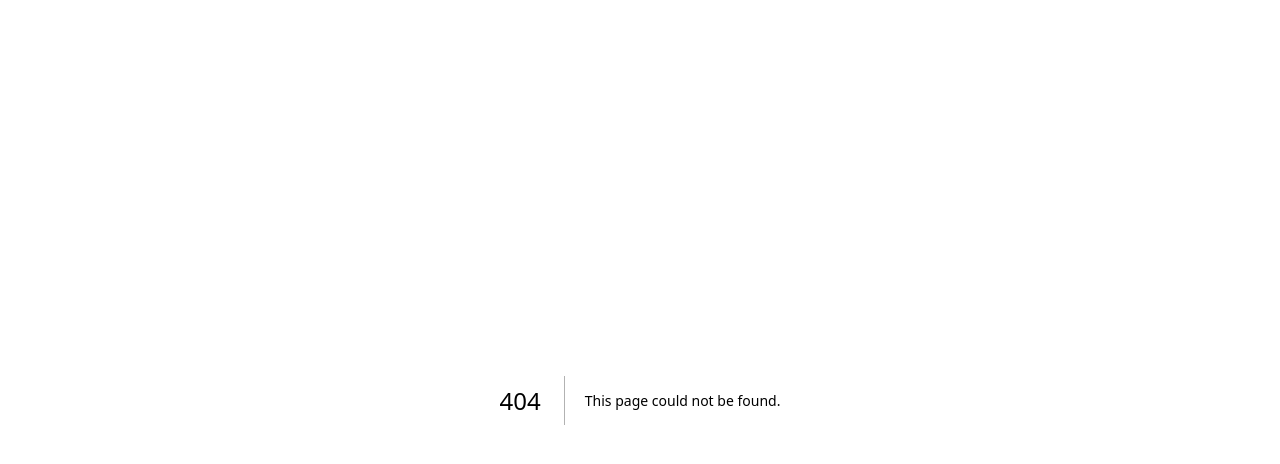
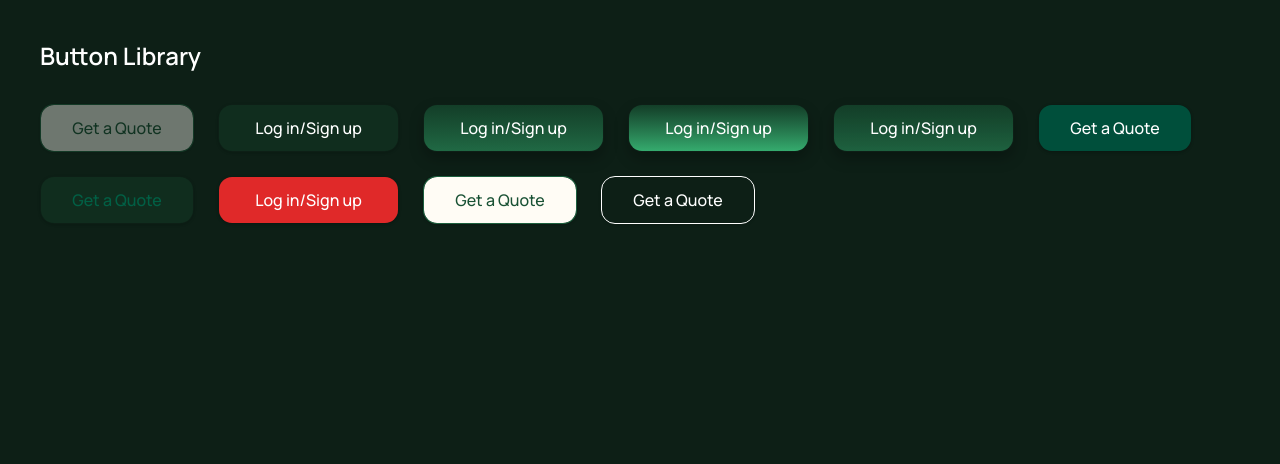
Before and after one commit to sushanka719/LawnLove-Frontend, a Next.js app: page /buttons in a window 1280 px wide. Before the commit this address had no page. Shown: the top 464 px of the page. Built offline with nearby package versions, Linux system fonts and the light colour scheme.

Commit message:
feat: rename button exports and add /buttons showcase page
- Rename component/variant exports per file to avoid naming collisions
- Add components/button/index.ts barrel file
- Rename whitetxt&border.tsx -> white-txt-border.tsx
- Add app/buttons page to preview all button variants

```diff
--- /dev/null
+++ b/app/buttons/page.tsx
@@ -0,0 +1,33 @@
+// app/buttons/page.tsx
+import {
+  AllWhiteButton,
+  BigFadedButton,
+  BigGradientDarkButton,
+  BigGradientLightButton,
+  BigNormalGreenButton,
+  GreenButton,
+  LightGreenButton,
+  RedBgButton,
+  WhiteBgButton,
+  WhiteTxtBorderButton,
+} from "@/components/button";
+
+export default function ButtonsPage() {
+  return (
+    <div className="min-h-screen bg-[#0d1f16] p-10">
+      <h1 className="mb-8 text-2xl font-semibold text-white">Button Library</h1>
+      <div className="flex flex-wrap items-center gap-6">
+        <AllWhiteButton>Get a Quote</AllWhiteButton>
+        <BigFadedButton>Log in/Sign up</BigFadedButton>
+        <BigGradientDarkButton>Log in/Sign up</BigGradientDarkButton>
+        <BigGradientLightButton>Log in/Sign up</BigGradientLightButton>
+        <BigNormalGreenButton>Log in/Sign up</BigNormalGreenButton>
+        <GreenButton>Get a Quote</GreenButton>
+        <LightGreenButton>Get a Quote</LightGreenButton>
+        <RedBgButton>Log in/Sign up</RedBgButton>
+        <WhiteBgButton>Get a Quote</WhiteBgButton>
+        <WhiteTxtBorderButton>Get a Quote</WhiteTxtBorderButton>
+      </div>
+    </div>
+  );
+}
--- a/components/button/all-white.tsx
+++ b/components/button/all-white.tsx
@@ -3,7 +3,7 @@ import { cva, type VariantProps } from "class-variance-authority";
 
 import { cn } from "@/lib/utils";
 
-const quoteButtonVariants = cva(
+const allWhiteButtonVariants = cva(
   "group/button inline-flex shrink-0 items-center justify-center rounded-xl border border-transparent bg-clip-padding text-sm font-medium whitespace-nowrap transition-all outline-none select-none focus-visible:ring-3 focus-visible:ring-ring/50 active:not-aria-[haspopup]:translate-y-px disabled:pointer-events-none disabled:opacity-50 [&_svg]:pointer-events-none [&_svg]:shrink-0 [&_svg:not([class*='size-'])]:size-4",
   {
     variants: {
@@ -24,19 +24,19 @@ const quoteButtonVariants = cva(
   },
 );
 
-function QuoteButton({
+function AllWhiteButton({
   className,
   variant = "default",
   size = "default",
   ...props
-}: ButtonPrimitive.Props & VariantProps<typeof quoteButtonVariants>) {
+}: ButtonPrimitive.Props & VariantProps<typeof allWhiteButtonVariants>) {
   return (
     <ButtonPrimitive
-      data-slot="quote-button"
-      className={cn(quoteButtonVariants({ variant, size, className }))}
+      data-slot="button-all-white"
+      className={cn(allWhiteButtonVariants({ variant, size, className }))}
       {...props}
     />
   );
 }
 
-export { QuoteButton, quoteButtonVariants };
+export { AllWhiteButton, allWhiteButtonVariants };
--- a/components/button/big-faded.tsx
+++ b/components/button/big-faded.tsx
@@ -3,7 +3,7 @@ import { cva, type VariantProps } from "class-variance-authority";
 
 import { cn } from "@/lib/utils";
 
-const quoteButtonVariants = cva(
+const bigFadedButtonVariants = cva(
   "group/button inline-flex shrink-0 items-center justify-center rounded-xl border border-transparent bg-clip-padding text-sm font-medium whitespace-nowrap transition-all outline-none select-none focus-visible:ring-3 focus-visible:ring-ring/50 active:not-aria-[haspopup]:translate-y-px disabled:pointer-events-none disabled:opacity-50 [&_svg]:pointer-events-none [&_svg]:shrink-0 [&_svg:not([class*='size-'])]:size-4",
   {
     variants: {
@@ -23,19 +23,19 @@ const quoteButtonVariants = cva(
   },
 );
 
-function QuoteButton({
+function BigFadedButton({
   className,
   variant = "default",
   size = "default",
   ...props
-}: ButtonPrimitive.Props & VariantProps<typeof quoteButtonVariants>) {
+}: ButtonPrimitive.Props & VariantProps<typeof bigFadedButtonVariants>) {
   return (
     <ButtonPrimitive
-      data-slot="quote-button"
-      className={cn(quoteButtonVariants({ variant, size, className }))}
+      data-slot="button-big-faded"
+      className={cn(bigFadedButtonVariants({ variant, size, className }))}
       {...props}
     />
   );
 }
 
-export { QuoteButton, quoteButtonVariants };
+export { BigFadedButton, bigFadedButtonVariants };
--- a/components/button/big-gradient-dark.tsx
+++ b/components/button/big-gradient-dark.tsx
@@ -3,7 +3,7 @@ import { cva, type VariantProps } from "class-variance-authority";
 
 import { cn } from "@/lib/utils";
 
-const quoteButtonVariants = cva(
+const bigGradientDarkButtonVariants = cva(
   "group/button inline-flex shrink-0 items-center justify-center rounded-xl border border-transparent bg-clip-padding text-sm font-medium whitespace-nowrap transition-all outline-none select-none focus-visible:ring-3 focus-visible:ring-ring/50 active:not-aria-[haspopup]:translate-y-px disabled:pointer-events-none disabled:opacity-50 [&_svg]:pointer-events-none [&_svg]:shrink-0 [&_svg:not([class*='size-'])]:size-4",
   {
     variants: {
@@ -24,19 +24,19 @@ const quoteButtonVariants = cva(
   },
 );
 
-function QuoteButton({
+function BigGradientDarkButton({
   className,
   variant = "default",
   size = "default",
   ...props
-}: ButtonPrimitive.Props & VariantProps<typeof quoteButtonVariants>) {
+}: ButtonPrimitive.Props & VariantProps<typeof bigGradientDarkButtonVariants>) {
   return (
     <ButtonPrimitive
-      data-slot="quote-button"
-      className={cn(quoteButtonVariants({ variant, size, className }))}
+      data-slot="button-gradient-dark"
+      className={cn(bigGradientDarkButtonVariants({ variant, size, className }))}
       {...props}
     />
   );
 }
 
-export { QuoteButton, quoteButtonVariants };
+export { BigGradientDarkButton, bigGradientDarkButtonVariants };
--- a/components/button/big-gradient-light.tsx
+++ b/components/button/big-gradient-light.tsx
@@ -3,7 +3,7 @@ import { cva, type VariantProps } from "class-variance-authority";
 
 import { cn } from "@/lib/utils";
 
-const quoteButtonVariants = cva(
+const bigGradientLightButtonVariants = cva(
   "group/button inline-flex shrink-0 items-center justify-center rounded-xl border border-transparent bg-clip-padding text-sm font-medium whitespace-nowrap transition-all outline-none select-none focus-visible:ring-3 focus-visible:ring-ring/50 active:not-aria-[haspopup]:translate-y-px disabled:pointer-events-none disabled:opacity-50 [&_svg]:pointer-events-none [&_svg]:shrink-0 [&_svg:not([class*='size-'])]:size-4",
   {
     variants: {
@@ -24,19 +24,19 @@ const quoteButtonVariants = cva(
   },
 );
 
-function QuoteButton({
+function BigGradientLightButton({
   className,
   variant = "default",
   size = "default",
   ...props
-}: ButtonPrimitive.Props & VariantProps<typeof quoteButtonVariants>) {
+}: ButtonPrimitive.Props & VariantProps<typeof bigGradientLightButtonVariants>) {
   return (
     <ButtonPrimitive
-      data-slot="quote-button"
-      className={cn(quoteButtonVariants({ variant, size, className }))}
+      data-slot="button-gradient-green-light"
+      className={cn(bigGradientLightButtonVariants({ variant, size, className }))}
       {...props}
     />
   );
 }
 
-export { QuoteButton, quoteButtonVariants };
+export { BigGradientLightButton, bigGradientLightButtonVariants };
--- a/components/button/big-normal-green.tsx
+++ b/components/button/big-normal-green.tsx
@@ -3,7 +3,7 @@ import { cva, type VariantProps } from "class-variance-authority";
 
 import { cn } from "@/lib/utils";
 
-const quoteButtonVariants = cva(
+const bigNormalGreenButtonVariants = cva(
   "group/button inline-flex shrink-0 items-center justify-center rounded-xl border border-transparent bg-clip-padding text-sm font-medium whitespace-nowrap transition-all outline-none select-none focus-visible:ring-3 focus-visible:ring-ring/50 active:not-aria-[haspopup]:translate-y-px disabled:pointer-events-none disabled:opacity-50 [&_svg]:pointer-events-none [&_svg]:shrink-0 [&_svg:not([class*='size-'])]:size-4",
   {
     variants: {
@@ -24,19 +24,19 @@ const quoteButtonVariants = cva(
   },
 );
 
-function QuoteButton({
+function BigNormalGreenButton({
   className,
   variant = "default",
   size = "default",
   ...props
-}: ButtonPrimitive.Props & VariantProps<typeof quoteButtonVariants>) {
+}: ButtonPrimitive.Props & VariantProps<typeof bigNormalGreenButtonVariants>) {
   return (
     <ButtonPrimitive
-      data-slot="quote-button"
-      className={cn(quoteButtonVariants({ variant, size, className }))}
+      data-slot="button-gradient-green-soft"
+      className={cn(bigNormalGreenButtonVariants({ variant, size, className }))}
       {...props}
     />
   );
 }
 
-export { QuoteButton, quoteButtonVariants };
+export { BigNormalGreenButton, bigNormalGreenButtonVariants };
--- a/components/button/green.tsx
+++ b/components/button/green.tsx
@@ -3,7 +3,7 @@ import { cva, type VariantProps } from "class-variance-authority";
 
 import { cn } from "@/lib/utils";
 
-const quoteButtonVariants = cva(
+const greenButtonVariants = cva(
   "group/button inline-flex shrink-0 items-center justify-center rounded-xl border border-transparent bg-clip-padding text-sm font-medium whitespace-nowrap transition-all outline-none select-none focus-visible:ring-3 focus-visible:ring-ring/50 active:not-aria-[haspopup]:translate-y-px disabled:pointer-events-none disabled:opacity-50 [&_svg]:pointer-events-none [&_svg]:shrink-0 [&_svg:not([class*='size-'])]:size-4",
   {
     variants: {
@@ -23,19 +23,19 @@ const quoteButtonVariants = cva(
   },
 );
 
-function QuoteButton({
+function GreenButton({
   className,
   variant = "default",
   size = "default",
   ...props
-}: ButtonPrimitive.Props & VariantProps<typeof quoteButtonVariants>) {
+}: ButtonPrimitive.Props & VariantProps<typeof greenButtonVariants>) {
   return (
     <ButtonPrimitive
-      data-slot="quote-button"
-      className={cn(quoteButtonVariants({ variant, size, className }))}
+      data-slot="button-solid-emerald"
+      className={cn(greenButtonVariants({ variant, size, className }))}
       {...props}
     />
   );
 }
 
-export { QuoteButton, quoteButtonVariants };
+export { GreenButton, greenButtonVariants };
--- /dev/null
+++ b/components/button/index.ts
@@ -0,0 +1,10 @@
+export * from "./all-white";
+export * from "./big-faded";
+export * from "./big-gradient-dark";
+export * from "./big-gradient-light";
+export * from "./big-normal-green";
+export * from "./green";
+export * from "./light-green";
+export * from "./red-bg";
+export * from "./white-bg";
+export * from "./white-txt-border";
--- a/components/button/light-green.tsx
+++ b/components/button/light-green.tsx
@@ -3,7 +3,7 @@ import { cva, type VariantProps } from "class-variance-authority";
 
 import { cn } from "@/lib/utils";
 
-const quoteButtonVariants = cva(
+const lightGreenButtonVariants = cva(
   "group/button inline-flex shrink-0 items-center justify-center rounded-xl border border-transparent bg-clip-padding text-sm font-medium whitespace-nowrap transition-all outline-none select-none focus-visible:ring-3 focus-visible:ring-ring/50 active:not-aria-[haspopup]:translate-y-px disabled:pointer-events-none disabled:opacity-50 [&_svg]:pointer-events-none [&_svg]:shrink-0 [&_svg:not([class*='size-'])]:size-4",
   {
     variants: {
@@ -23,19 +23,19 @@ const quoteButtonVariants = cva(
   },
 );
 
-function QuoteButton({
+function LightGreenButton({
   className,
   variant = "default",
   size = "default",
   ...props
-}: ButtonPrimitive.Props & VariantProps<typeof quoteButtonVariants>) {
+}: ButtonPrimitive.Props & VariantProps<typeof lightGreenButtonVariants>) {
   return (
     <ButtonPrimitive
-      data-slot="quote-button"
-      className={cn(quoteButtonVariants({ variant, size, className }))}
+      data-slot="button-muted-green-text"
+      className={cn(lightGreenButtonVariants({ variant, size, className }))}
       {...props}
     />
   );
 }
 
-export { QuoteButton, quoteButtonVariants };
+export { LightGreenButton, lightGreenButtonVariants };
--- a/components/button/red-bg.tsx
+++ b/components/button/red-bg.tsx
@@ -3,7 +3,7 @@ import { cva, type VariantProps } from "class-variance-authority";
 
 import { cn } from "@/lib/utils";
 
-const quoteButtonVariants = cva(
+const redBgButtonVariants = cva(
   "group/button inline-flex shrink-0 items-center justify-center rounded-xl border border-transparent bg-clip-padding text-sm font-medium whitespace-nowrap transition-all outline-none select-none focus-visible:ring-3 focus-visible:ring-ring/50 active:not-aria-[haspopup]:translate-y-px disabled:pointer-events-none disabled:opacity-50 [&_svg]:pointer-events-none [&_svg]:shrink-0 [&_svg:not([class*='size-'])]:size-4",
   {
     variants: {
@@ -23,19 +23,19 @@ const quoteButtonVariants = cva(
   },
 );
 
-function QuoteButton({
+function RedBgButton({
   className,
   variant = "default",
   size = "default",
   ...props
-}: ButtonPrimitive.Props & VariantProps<typeof quoteButtonVariants>) {
+}: ButtonPrimitive.Props & VariantProps<typeof redBgButtonVariants>) {
   return (
     <ButtonPrimitive
-      data-slot="quote-button"
-      className={cn(quoteButtonVariants({ variant, size, className }))}
+      data-slot="button-solid-red"
+      className={cn(redBgButtonVariants({ variant, size, className }))}
       {...props}
     />
   );
 }
 
-export { QuoteButton, quoteButtonVariants };
+export { RedBgButton, redBgButtonVariants };
--- a/components/button/white-bg.tsx
+++ b/components/button/white-bg.tsx
@@ -3,7 +3,7 @@ import { cva, type VariantProps } from "class-variance-authority";
 
 import { cn } from "@/lib/utils";
 
-const quoteButtonVariants = cva(
+const whiteBgButtonVariants = cva(
   "group/button inline-flex shrink-0 items-center justify-center rounded-xl border border-transparent bg-clip-padding text-sm font-medium whitespace-nowrap transition-all outline-none select-none focus-visible:ring-3 focus-visible:ring-ring/50 active:not-aria-[haspopup]:translate-y-px disabled:pointer-events-none disabled:opacity-50 [&_svg]:pointer-events-none [&_svg]:shrink-0 [&_svg:not([class*='size-'])]:size-4",
   {
     variants: {
@@ -24,19 +24,19 @@ const quoteButtonVariants = cva(
   },
 );
 
-function QuoteButton({
+function WhiteBgButton({
   className,
   variant = "default",
   size = "default",
   ...props
-}: ButtonPrimitive.Props & VariantProps<typeof quoteButtonVariants>) {
+}: ButtonPrimitive.Props & VariantProps<typeof whiteBgButtonVariants>) {
   return (
     <ButtonPrimitive
-      data-slot="quote-button"
-      className={cn(quoteButtonVariants({ variant, size, className }))}
+      data-slot="button-outline-cream"
+      className={cn(whiteBgButtonVariants({ variant, size, className }))}
       {...props}
     />
   );
 }
 
-export { QuoteButton, quoteButtonVariants };
+export { WhiteBgButton, whiteBgButtonVariants };
--- a/components/button/whitetxt&border.tsx
+++ b/components/button/white-txt-border.tsx
@@ -3,7 +3,7 @@ import { cva, type VariantProps } from "class-variance-authority";
 
 import { cn } from "@/lib/utils";
 
-const quoteButtonVariants = cva(
+const whiteTxtBorderButtonVariants = cva(
   "group/button inline-flex shrink-0 items-center justify-center rounded-xl border border-transparent bg-clip-padding text-sm font-medium whitespace-nowrap transition-all outline-none select-none focus-visible:ring-3 focus-visible:ring-ring/50 active:not-aria-[haspopup]:translate-y-px disabled:pointer-events-none disabled:opacity-50 [&_svg]:pointer-events-none [&_svg]:shrink-0 [&_svg:not([class*='size-'])]:size-4",
   {
     variants: {
@@ -24,19 +24,19 @@ const quoteButtonVariants = cva(
   },
 );
 
-function QuoteButton({
+function WhiteTxtBorderButton({
   className,
   variant = "default",
   size = "default",
   ...props
-}: ButtonPrimitive.Props & VariantProps<typeof quoteButtonVariants>) {
+}: ButtonPrimitive.Props & VariantProps<typeof whiteTxtBorderButtonVariants>) {
   return (
     <ButtonPrimitive
-      data-slot="quote-button"
-      className={cn(quoteButtonVariants({ variant, size, className }))}
+      data-slot="button-outline-white"
+      className={cn(whiteTxtBorderButtonVariants({ variant, size, className }))}
       {...props}
     />
   );
 }
 
-export { QuoteButton, quoteButtonVariants };
+export { WhiteTxtBorderButton, whiteTxtBorderButtonVariants };
```
